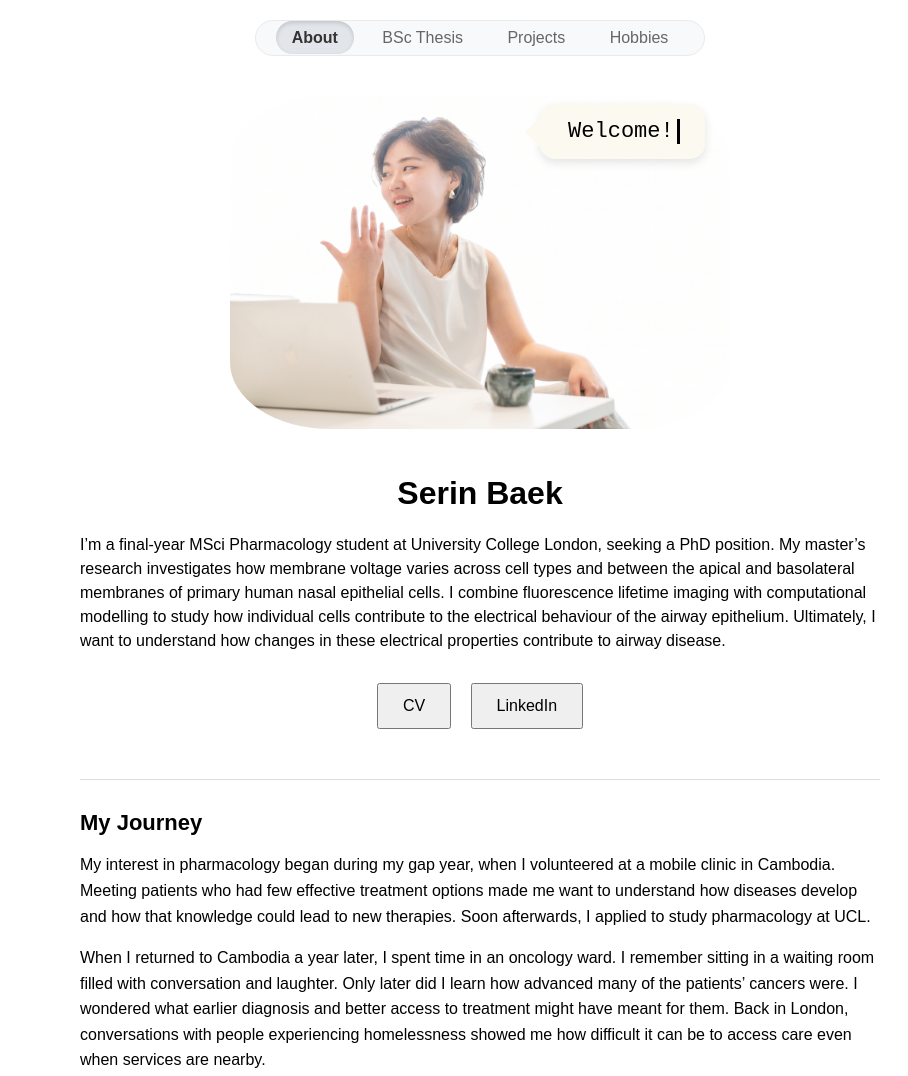
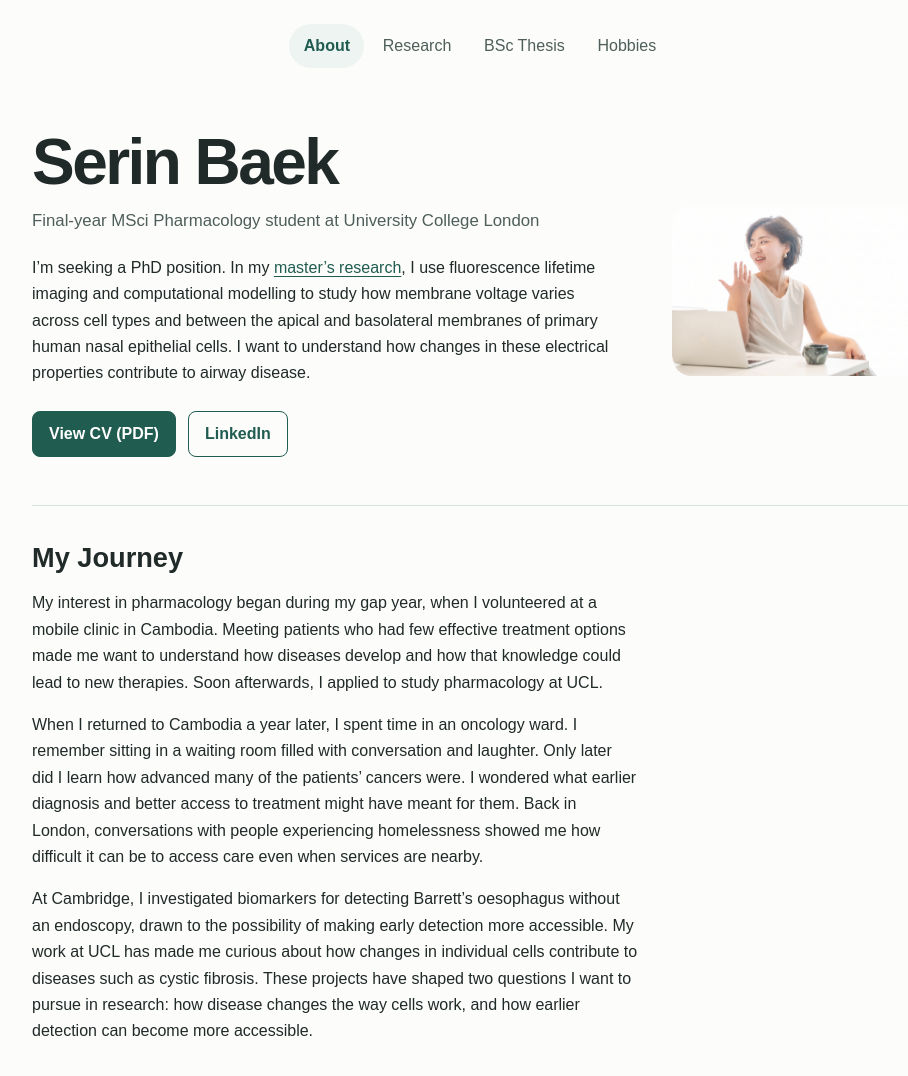
Before and after one commit to serinbaek/serinbaek.github.io, a plain HTML site: page index.html in a window 1280 px wide. Shown: the top 1076 px of the page, without its empty margins (160-1068 px from the left). Drawn offline with Linux system fonts and the light colour scheme.

Commit message:
Update index.html

```diff
--- a/index.html
+++ b/index.html
@@ -1,147 +1,243 @@
 <!DOCTYPE html>
-<html lang="en">
+<html lang="en-GB">
 <head>
     <meta charset="UTF-8">
     <meta name="viewport" content="width=device-width, initial-scale=1.0">
-    <title>Serin Baek</title>
+    <meta name="description" content="Serin Baek, MSci Pharmacology student at UCL researching membrane voltage in human airway epithelial cells.">
+    <title>Serin Baek | Pharmacology and Research</title>
     <link rel="icon" href="logo.png" type="image/png">
+
     <style>
-        /* Modern Navigation Bar Styling */
-        .nav-bar {
-            margin-bottom: 40px;
-            background: #f8f9fa;
-            display: inline-block;
-            padding: 8px 16px;
-            border-radius: 30px;
-            border: 1px solid #eaeaea;
+        :root {
+            --text: #202a29;
+            --muted: #4e5e5a;
+            --accent: #205c50;
+            --accent-hover: #17473d;
+            --surface: #eef4f1;
+            --border: #d8e2dd;
+            --background: #fcfcfa;
         }
-        .nav-bar a {
+
+        * {
+            box-sizing: border-box;
+        }
+
+        body {
+            margin: 0;
+            color: var(--text);
+            background: var(--background);
+            font-family: Arial, sans-serif;
+            line-height: 1.65;
+        }
+
+        .page {
+            width: min(100% - 2rem, 56rem);
+            margin-inline: auto;
+        }
+
+        a {
+            color: var(--accent);
+            text-underline-offset: 0.18em;
+        }
+
+        a:focus-visible {
+            outline: 3px solid var(--accent);
+            outline-offset: 4px;
+        }
+
+        .site-header {
+            padding-block: 1.5rem;
+        }
+
+        .site-nav {
+            display: flex;
+            flex-wrap: wrap;
+            justify-content: center;
+            gap: 0.25rem;
+            margin: 0;
+            padding: 0;
+            list-style: none;
+        }
+
+        .site-nav a {
+            display: block;
+            padding: 0.55rem 0.9rem;
+            border-radius: 999px;
+            color: var(--muted);
             text-decoration: none;
-            font-size: 16px;
-            color: #666;
-            padding: 8px 16px;
-            border-radius: 20px;
-            transition: all 0.2s ease-in-out;
-            margin: 0 4px;
         }
-        .nav-bar a:hover {
-            color: #000;
-            background: #e9ecef;
+
+        .site-nav a:hover,
+        .site-nav a[aria-current="page"] {
+            color: var(--accent);
+            background: var(--surface);
         }
-        /* Pressed-in / Dented active button look */
-        .nav-bar a.active {
-            color: #333;
-            background: #e2e6ea;
-            box-shadow: inset 0 2px 4px rgba(0, 0, 0, 0.15);
+
+        .site-nav a[aria-current="page"] {
             font-weight: bold;
         }
 
-        /* Layout for Photo and Bubble */
-        .profile-container {
-            position: relative;
-            display: inline-block;
-            margin-bottom: 20px;
+        .hero {
+            display: grid;
+            grid-template-columns: minmax(0, 1fr) minmax(0, 16rem);
+            align-items: center;
+            gap: clamp(1.5rem, 5vw, 3.5rem);
+            padding-block: 2rem 3rem;
         }
 
-        /* Speech Bubble Styling */
-        .speech-bubble {
-            position: absolute;
-            top: 8px;
-            right: 5%;
-            background: #fcfaf0;
-            border-radius: 15px;
-            padding: 15px 25px;
-            box-shadow: 0 4px 10px rgba(0,0,0,0.1);
-            z-index: 10;
+        h1,
+        h2 {
+            line-height: 1.2;
         }
 
-        .speech-bubble:after {
-            content: '';
-            position: absolute;
-            top: 50%;
-            left: -15px;
-            width: 0;
-            height: 0;
-            border: 15px solid transparent;
-            border-right-color: #fcfaf0;
-            border-left: 0;
-            margin-top: -15px;
+        h1 {
+            margin: 0;
+            font-size: clamp(2.5rem, 6vw, 4rem);
+            letter-spacing: -0.04em;
         }
 
-        /* Typewriter animation */
-        .typewriter p {
-            overflow: hidden;
-            border-right: 0.15em solid black;
-            white-space: nowrap;
-            margin: 0;
-            font-size: 22px;
-            font-weight: normal;
-            font-family: 'Courier New', Courier, monospace;
-            width: 0;
-            animation:
-                typing 1.2s steps(10, end) forwards,
-                blink-caret 0.75s step-end infinite;
+        .subtitle {
+            margin: 0.4rem 0 1.25rem;
+            color: var(--muted);
+            font-size: 1.05rem;
         }
 
-        @keyframes typing {
-            from { width: 0 }
-            to { width: 8.5ch }
+        .portrait {
+            display: block;
+            width: 100%;
+            height: auto;
+            border-radius: 1.25rem;
         }
 
-        @keyframes blink-caret {
-            from, to { border-color: transparent }
-            50% { border-color: black; }
+        .profile-links {
+            display: flex;
+            flex-wrap: wrap;
+            gap: 0.75rem;
+            margin-top: 1.5rem;
+        }
+
+        .button {
+            display: inline-block;
+            padding: 0.55rem 1rem;
+            border: 1px solid var(--accent);
+            border-radius: 0.5rem;
+            font-weight: bold;
+            text-decoration: none;
+        }
+
+        .button:hover {
+            background: var(--surface);
+        }
+
+        .button-primary {
+            color: #fff;
+            background: var(--accent);
+        }
+
+        .button-primary:hover {
+            background: var(--accent-hover);
+        }
+
+        .journey {
+            padding-block: 2.25rem 3rem;
+            border-top: 1px solid var(--border);
+        }
+
+        .journey h2 {
+            margin: 0 0 1rem;
+            font-size: 1.7rem;
+        }
+
+        .journey p {
+            max-width: 68ch;
+            margin: 0 0 1rem;
+        }
+
+        @media (max-width: 42rem) {
+            .hero {
+                grid-template-columns: 1fr;
+                padding-block: 1rem 2rem;
+            }
+
+            .portrait {
+                max-width: 14rem;
+            }
         }
     </style>
 </head>
-<body style="font-family: Arial, sans-serif; text-align: center; max-width: 800px; margin: 0 auto; padding: 20px;">
 
-    <!-- Navigation Menu with Pill Design -->
-    <div class="nav-bar">
-        <a href="index.html" class="active">About</a>
-        <a href="bsc-thesis.html">BSc Thesis</a>
-        <a href="projects.html">Projects</a>
-        <a href="hobbies.html">Hobbies</a>
-    </div>
+<body>
+    <header class="site-header page">
+        <nav aria-label="Main navigation">
+            <ul class="site-nav">
+                <li><a href="index.html" aria-current="page">About</a></li>
+                <li><a href="projects.html">Research</a></li>
+                <li><a href="bsc-thesis.html">BSc Thesis</a></li>
+                <li><a href="hobbies.html">Hobbies</a></li>
+            </ul>
+        </nav>
+    </header>
 
-    <!-- Profile Container: Photo and Overlapping Bubble -->
-    <div class="profile-container">
-        <!-- Profile Photo -->
-        <img src="Serin_profile.jpg" alt="Serin Baek" width="500" style="border-radius: 20%; display: block;">
+    <main class="page">
+        <section class="hero" aria-labelledby="profile-name">
+            <div>
+                <h1 id="profile-name">Serin Baek</h1>
+                <p class="subtitle">Final-year MSci Pharmacology student at University College London</p>
 
-        <!-- Speech Bubble -->
-        <div class="speech-bubble">
-            <div class="typewriter">
-                <p>Welcome!</p>
+                <p>
+                    I’m seeking a PhD position. In my
+                    <a href="projects.html">master’s research</a>, I use
+                    fluorescence lifetime imaging and computational modelling
+                    to study how membrane voltage varies across cell types and
+                    between the apical and basolateral membranes of primary
+                    human nasal epithelial cells. I want to understand how
+                    changes in these electrical properties contribute to
+                    airway disease.
+                </p>
+
+                <div class="profile-links">
+                    <a class="button button-primary" href="CV.pdf">View CV (PDF)</a>
+                    <a class="button" href="https://www.linkedin.com/in/serin-baek-0a2bb2292">LinkedIn</a>
+                </div>
             </div>
-        </div>
-    </div>
 
-    <h1><strong>Serin Baek</strong></h1>
+            <img class="portrait" src="Serin_profile.jpg" alt="Portrait of Serin Baek">
+        </section>
 
-    <p style="font-size: 16px; text-align: left; line-height: 1.5;">I’m a final-year MSci Pharmacology student at University College London, seeking a PhD position. My master’s research investigates how membrane voltage varies across cell types and between the apical and basolateral membranes of primary human nasal epithelial cells. I combine fluorescence lifetime imaging with computational modelling to study how individual cells contribute to the electrical behaviour of the airway epithelium. Ultimately, I want to understand how changes in these electrical properties contribute to airway disease.
-</p>
+        <section class="journey" aria-labelledby="journey-heading">
+            <h2 id="journey-heading">My Journey</h2>
 
-    <p style="margin-top: 30px;">
-        <a href="CV.pdf" target="_blank"><button style="padding: 12px 24px; font-size: 16px; cursor: pointer; margin-right: 15px;">CV</button></a>
-        <a href="https://www.linkedin.com/in/serin-baek-0a2bb2292" target="_blank"><button style="padding: 12px 24px; font-size: 16px; cursor: pointer;">LinkedIn</button></a>
-    </p>
+            <p>
+                My interest in pharmacology began during my gap year, when I
+                volunteered at a mobile clinic in Cambodia. Meeting patients
+                who had few effective treatment options made me want to
+                understand how diseases develop and how that knowledge could
+                lead to new therapies. Soon afterwards, I applied to study
+                pharmacology at UCL.
+            </p>
 
-    <!-- Divider Line -->
-    <hr style="margin: 50px 0 30px 0; border: 0; border-top: 1px solid #ddd;">
+            <p>
+                When I returned to Cambodia a year later, I spent time in an
+                oncology ward. I remember sitting in a waiting room filled with
+                conversation and laughter. Only later did I learn how advanced
+                many of the patients’ cancers were. I wondered what earlier
+                diagnosis and better access to treatment might have meant for
+                them. Back in London, conversations with people experiencing
+                homelessness showed me how difficult it can be to access care
+                even when services are nearby.
+            </p>
 
-    <!-- Personal Story Section -->
-    <div style="text-align: left;">
-        <h2 style="font-size: 22px; margin-bottom: 15px;">My Journey</h2>
-
-        <p style="font-size: 16px; line-height: 1.6; margin-bottom: 15px;">
-My interest in pharmacology began during my gap year, when I volunteered at a mobile clinic in Cambodia. Meeting patients who had few effective treatment options made me want to understand how diseases develop and how that knowledge could lead to new therapies. Soon afterwards, I applied to study pharmacology at UCL.
-
-        <p style="font-size: 16px; line-height: 1.6;">
-When I returned to Cambodia a year later, I spent time in an oncology ward. I remember sitting in a waiting room filled with conversation and laughter. Only later did I learn how advanced many of the patients’ cancers were. I wondered what earlier diagnosis and better access to treatment might have meant for them. Back in London, conversations with people experiencing homelessness showed me how difficult it can be to access care even when services are nearby.        </p>
-
-         <p style="font-size: 16px; line-height: 1.6;">
-At Cambridge, I investigated biomarkers for detecting Barrett’s oesophagus without an endoscopy, drawn to the possibility of making early detection more accessible. At UCL, studying how electrical properties vary between airway epithelial cells has made me curious about how changes at the level of individual cells contribute to diseases such as cystic fibrosis. I want to pursue a PhD to investigate these kinds of questions and build the expertise to contribute to better ways of detecting and treating disease.    </div>
-
+            <p>
+                At Cambridge, I investigated biomarkers for detecting Barrett’s
+                oesophagus without an endoscopy, drawn to the possibility of
+                making early detection more accessible. My work at UCL has
+                made me curious about how changes in individual cells
+                contribute to diseases such as cystic fibrosis. These projects
+                have shaped two questions I want to pursue in research: how
+                disease changes the way cells work, and how earlier detection
+                can become more accessible.
+            </p>
+        </section>
+    </main>
 </body>
 </html>
```
